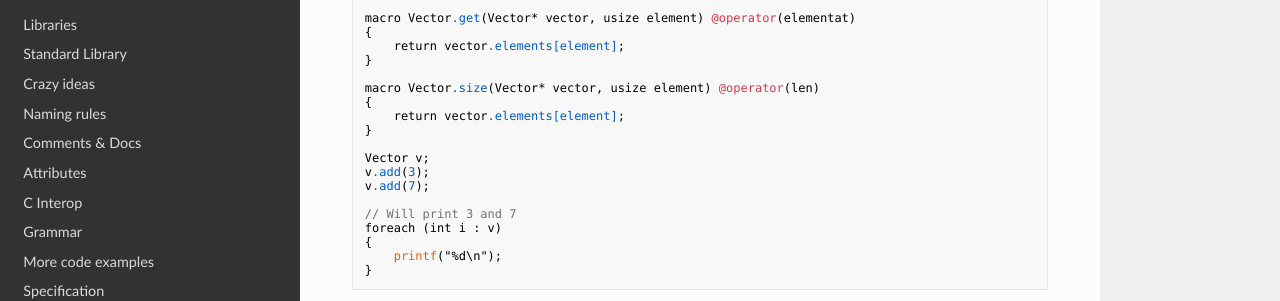
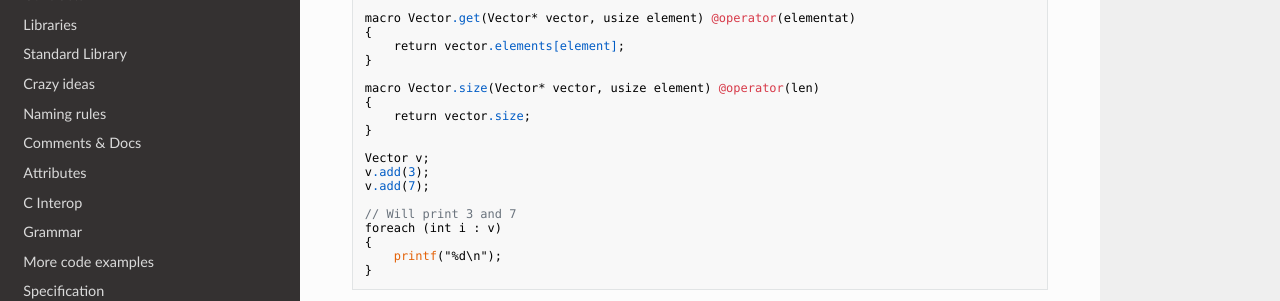
Before and after one commit to c3lang/c3docs-old, an MkDocs documentation site: the page built from docs/arrays.md, in a window 1280 px wide and 900 px high, scrolled down 3015 px. Shown: the part 465-766 px from the top of the window. Built offline with MkDocs 1.6.1, drawn with Linux system fonts in a browser that asks for light colours; nearby versions of some CDN libraries.

Commit message:
Fix incorrect example.

```diff
--- a/docs/arrays.md
+++ b/docs/arrays.md
@@ -164,7 +164,7 @@ and annotating them using the `@operator` attribute:
 
     macro Vector.size(Vector* vector, usize element) @operator(len)
     {
-        return vector.elements[element];
+        return vector.size;
     }
 
     Vector v;
```
